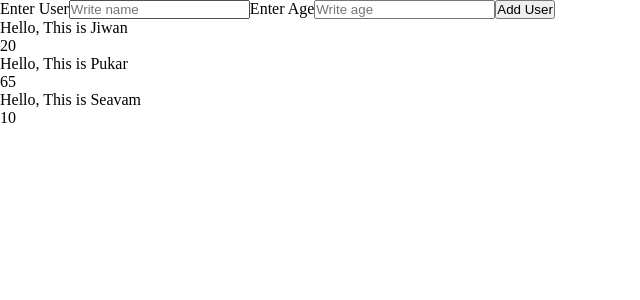
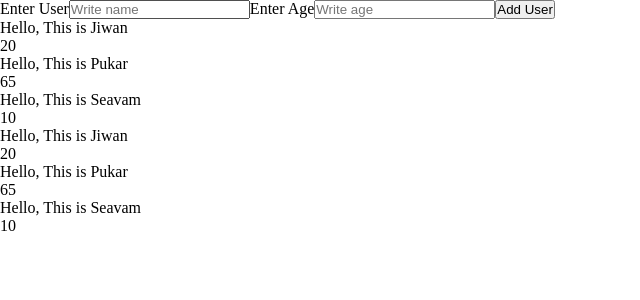
Before and after one commit to JiwanChaudhary/username-and-age-validation, a React (Create React App) app: page / in a window 1280 px wide. Shown: the top 300 px of the page, without its empty margins (0-640 px from the left). Built offline with nearby package versions, Linux system fonts and the light colour scheme.

Commit message:
finally added data dynamically

```diff
--- a/src/App.js
+++ b/src/App.js
@@ -3,20 +3,22 @@ import "./App.css";
 import UserData from "./components/UserData";
 import UserAge from "./components/UserAge";
 import AddUser from "./components/AddUser";
-import { v4 as uuidv4 } from "uuid"
+import { v4 as uuidv4 } from "uuid";
+import UserAgeList from "./components/UserAgeList";
 
 function App() {
   const [username, setUsername] = useState(UserData);
 
   function handleUserAge(user) {
     user.id = uuidv4();
-    setUsername([...username, user])
+    setUsername([...username, user]);
   }
 
   return (
     <>
       <AddUser addUserAge={handleUserAge} />
       <UserAge />
+      <UserAgeList userAgeL={username} />
     </>
   );
 }
--- a/src/components/AddUser.jsx
+++ b/src/components/AddUser.jsx
@@ -5,15 +5,23 @@ const AddUser = ({ addUserAge }) => {
   const [user, setUser] = useState("");
   const [age, setAge] = useState("");
 
-  const handleInputChange = (e) => {
+  const handleInputUser = (e) => {
     setUser(e.target.value);
+    console.log(e.target.value);
+  };
+
+  const handleInputAge = (e) => {
     setAge(e.target.value);
+    console.log(e.target.value);
   };
+
   const handleSubmit = (e) => {
     e.preventDefault();
     addUserAge({ user, age });
     setUser("");
     setAge("");
+    console.log(user);
+    console.log(age);
   };
 
   return (
@@ -24,7 +32,7 @@ const AddUser = ({ addUserAge }) => {
           type="text"
           id="user"
           placeholder="Write name"
-          onChange={handleInputChange}
+          onChange={handleInputUser}
           value={user}
         />
         <label htmlFor="age">Enter Age</label>
@@ -32,7 +40,7 @@ const AddUser = ({ addUserAge }) => {
           type="number"
           id="age"
           placeholder="Write age"
-          onChange={handleInputChange}
+          onChange={handleInputAge}
           value={age}
         />
         <button type="submit">Add User</button>
--- /dev/null
+++ b/src/components/UserAgeList.jsx
@@ -0,0 +1,18 @@
+import React from "react";
+
+const UserAgeList = ({ userAgeL }) => {
+  return (
+    <div>
+      {userAgeL.map((user) => {
+        return (
+          <div key={user.id}>
+            <p>{user.user}</p>
+            <p>{user.age}</p>
+          </div>
+        );
+      })}
+    </div>
+  );
+};
+
+export default UserAgeList;
```
